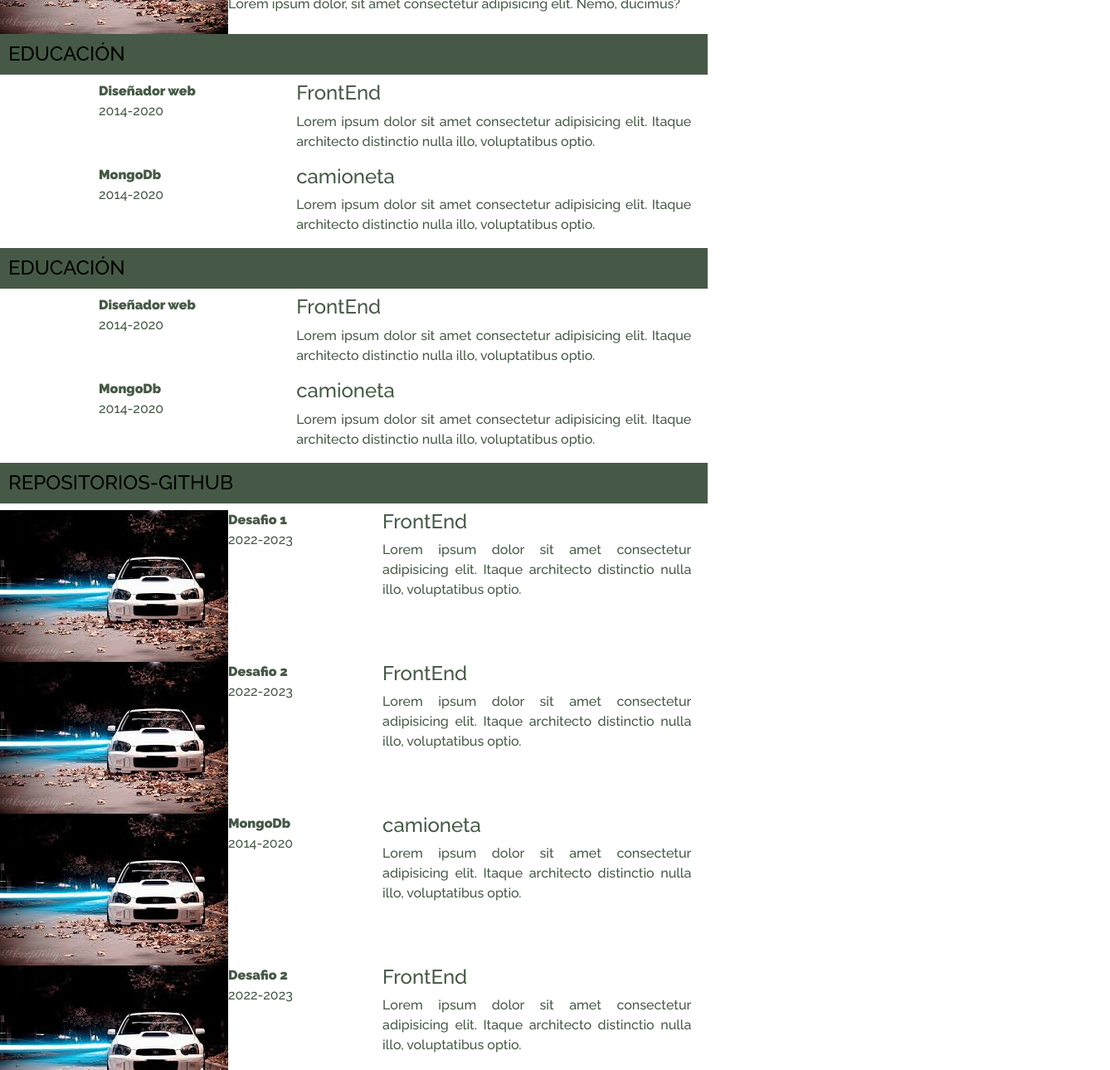
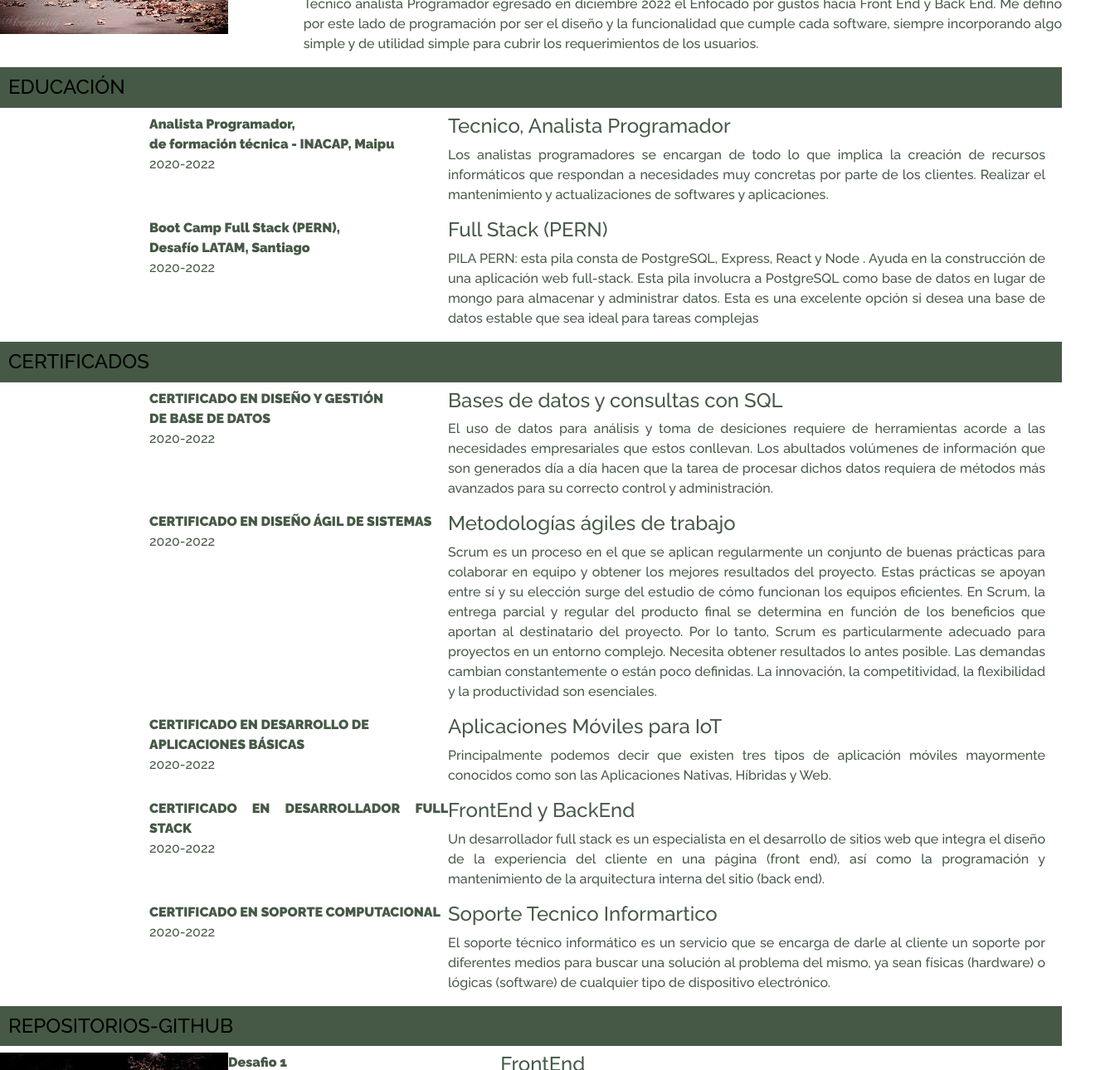
Before and after one commit to luisCastroMarquez/luisCastroMarquez.github.io, a plain HTML site: page index.html in a window 1280 px wide. Shown: the part 274-1564 px from the top of the page at 83% size, 1338 px wide, since content can reach past the window. Drawn offline with nearby package versions, Linux system fonts and the light colour scheme.

Commit message:
four commit index.html

```diff
--- a/index.html
+++ b/index.html
@@ -21,23 +21,23 @@
             <div class="collapse navbar-collapse " id="navbarSupportedContent">
                 <ul class="navbar-nav offset-9 mb-5 mb-lg-1">
                     <li class="nav-item ">
-                        <a class="nav-link text-white" aria-current="page" href="Home">Home</a>
+                        <a class="nav-link text-white" aria-current="page" href="#">Home</a>
                     </li>
                     <li class="nav-item">
-                        <a class="nav-link text-white-" href="#">Features</a>
+                        <a class="nav-link text-white-" href="#">Educación</a>
                     </li>
                     <li class="nav-item">
-                        <a class="nav-link text-white-" href="#">Pricing</a>
+                        <a class="nav-link text-white-" href="#">Repositorios</a>
                     </li>
                     <li class="nav-item">
-                        <a class="nav-link text-white-" href="#">Disabled</a>
+                        <a class="nav-link text-white-" href="#">Contacto</a>
                     </li>
                 </ul>
             </div>
         </div>
     </nav>
 
-    <div class="col-md-offset2 col-md-8" id="contenedor">
+    <div class="col-md-set-2 col-md-12-center" id="contenedor">
 
         <div id="header">
             <div>
@@ -48,7 +48,8 @@
                 <h1 class="nombre"> Luis Castro Márquez</h1>
                 <p id="linea"></p>
                 <h2 id="descripcion">Full Stack (PERN)</h2>
-                <p>Lorem ipsum dolor, sit amet consectetur adipisicing elit. Nemo, ducimus?</p>
+                <p>Tecnico analista Programador egresado en diciembre 2022 el Enfocado por gustos hacía Front End y Back End. Me defino por este lado de programación por ser el diseño y la funcionalidad que cumple cada software,
+                siempre incorporando algo simple y de utilidad simple para cubrir los requerimientos de los usuarios.</p>
             </div>
         </div>
 
@@ -63,13 +64,14 @@
                     </div>
 
                     <div>
-                        <span id="head">Diseñador web</span>
-                        <p>2014-2020</p>
+                        <span id="head">Analista Programador, <br>
+                        de formación técnica - INACAP, Maipu</span>
+                        <p>2020-2022</p>
                     </div>
 
                     <div>
-                        <h4 id="encabezado">FrontEnd</h4>
-                        <p>Lorem ipsum dolor sit amet consectetur adipisicing elit. Itaque architecto distinctio nulla illo, voluptatibus optio.</p>
+                        <h4 id="encabezado">Tecnico, Analista Programador</h4>
+                        <p>Los analistas programadores se encargan de todo lo que implica la creación de recursos informáticos que respondan a necesidades muy concretas por parte de los clientes. Realizar el mantenimiento y actualizaciones de softwares y aplicaciones.</p>
                     </div>
 
                 </div>
@@ -80,13 +82,14 @@
                     </div>
 
                     <div>
-                        <span id="head">MongoDb</span>
-                        <p>2014-2020</p>
+                        <span id="head">Boot Camp Full Stack (PERN), <br>
+                        Desafío LATAM, Santiago</span>
+                        <p>2020-2022</p>
                     </div>
 
                     <div>
-                        <h4 id="encabezado">camioneta</h4>
-                        <p>Lorem ipsum dolor sit amet consectetur adipisicing elit. Itaque architecto distinctio nulla illo, voluptatibus optio.</p>
+                        <h4 id="encabezado">Full Stack (PERN)</h4>
+                        <p>PILA PERN: esta pila consta de PostgreSQL, Express, React y Node . Ayuda en la construcción de una aplicación web full-stack. Esta pila involucra a PostgreSQL como base de datos en lugar de mongo para almacenar y administrar datos. Esta es una excelente opción si desea una base de datos estable que sea ideal para tareas complejas</p>
                     </div>
                 </div>
             </div>
@@ -95,7 +98,7 @@
         <div class="row">
 
             <div id="col-md-12">
-                <h4 id="experiencia">Educación</h4>
+                <h4 id="experiencia">Certificados</h4>
 
                 <div id="experiencia-contenedor">
                     <div>
@@ -103,13 +106,14 @@
                     </div>
 
                     <div>
-                        <span id="head">Diseñador web</span>
-                        <p>2014-2020</p>
+                        <span id="head">CERTIFICADO EN DISEÑO Y GESTIÓN <br>
+                        DE BASE DE DATOS</span>
+                        <p>2020-2022</p>
                     </div>
 
                     <div>
-                        <h4 id="encabezado">FrontEnd</h4>
-                        <p>Lorem ipsum dolor sit amet consectetur adipisicing elit. Itaque architecto distinctio nulla illo, voluptatibus optio.</p>
+                        <h4 id="encabezado">Bases de datos y consultas con SQL</h4>
+                        <p>El uso de datos para análisis y toma de desiciones requiere de herramientas acorde a las necesidades empresariales que estos conllevan. Los abultados volúmenes de información que son generados día a día hacen que la tarea de procesar dichos datos requiera de métodos más avanzados para su correcto control y administración.</p>
                     </div>
 
                 </div>
@@ -120,13 +124,64 @@
                     </div>
 
                     <div>
-                        <span id="head">MongoDb</span>
-                        <p>2014-2020</p>
+                        <span id="head">CERTIFICADO EN DISEÑO ÁGIL DE SISTEMAS</span>
+                        <p>2020-2022</p>
                     </div>
 
                     <div>
-                        <h4 id="encabezado">camioneta</h4>
-                        <p>Lorem ipsum dolor sit amet consectetur adipisicing elit. Itaque architecto distinctio nulla illo, voluptatibus optio.</p>
+                        <h4 id="encabezado">Metodologías ágiles de trabajo</h4>
+                        <p>Scrum es un proceso en el que se aplican regularmente un conjunto de buenas prácticas para colaborar en equipo y obtener los mejores resultados del proyecto. Estas prácticas se apoyan entre sí y su elección surge del estudio de cómo funcionan los equipos eficientes.
+
+                            En Scrum, la entrega parcial y regular del producto final se determina en función de los beneficios que aportan al destinatario del proyecto. Por lo tanto, Scrum es particularmente adecuado para proyectos en un entorno complejo. Necesita obtener resultados lo antes posible. Las demandas cambian constantemente o están poco definidas. La innovación, la competitividad, la flexibilidad y la productividad son esenciales.</p>
+                    </div>
+                </div>
+
+                <div id="experiencia-contenedor">
+                    <div>
+                        <i><i class="fa fa-check" aria-hidden="true"></i></i>
+                    </div>
+
+                    <div>
+                        <span id="head">CERTIFICADO EN DESARROLLO DE <br>
+                        APLICACIONES BÁSICAS</span>
+                        <p>2020-2022</p>
+                    </div>
+
+                    <div>
+                        <h4 id="encabezado">Aplicaciones Móviles para IoT</h4>
+                        <p>Principalmente podemos decir que existen tres tipos de aplicación móviles mayormente conocidos como son las Aplicaciones Nativas, Híbridas y Web.</p>
+                    </div>
+                </div>
+
+                <div id="experiencia-contenedor">
+                    <div>
+                        <i><i class="fa fa-check" aria-hidden="true"></i></i>
+                    </div>
+
+                    <div>
+                        <span id="head">CERTIFICADO EN DESARROLLADOR FULL STACK</span>
+                        <p>2020-2022</p>
+                    </div>
+
+                    <div>
+                        <h4 id="encabezado">FrontEnd y BackEnd</h4>
+                        <p>Un desarrollador full stack es un especialista en el desarrollo de sitios web que integra el diseño de la experiencia del cliente en una página (front end), así como la programación y mantenimiento de la arquitectura interna del sitio (back end).</p>
+                    </div>
+                </div>
+
+                <div id="experiencia-contenedor">
+                    <div>
+                        <i><i class="fa fa-check" aria-hidden="true"></i></i>
+                    </div>
+
+                    <div>
+                        <span id="head">CERTIFICADO EN SOPORTE COMPUTACIONAL</span>
+                        <p>2020-2022</p>
+                    </div>
+
+                    <div>
+                        <h4 id="encabezado">Soporte Tecnico Informartico</h4>
+                        <p>El soporte técnico informático es un servicio que se encarga de darle al cliente un soporte por diferentes medios para buscar una solución al problema del mismo, ya sean físicas (hardware) o lógicas (software) de cualquier tipo de dispositivo electrónico.</p>
                     </div>
                 </div>
             </div>
@@ -135,7 +190,7 @@
 
         <div class="row">
 
-            <div id="col-md-12">
+            <div id="col-md-4">
                 <h4 id="experiencia">Repositorios-GitHub</h4>
 
                 <div id="experiencia-contenedor">
@@ -212,7 +267,7 @@
 
     <div class="row">
 
-        <div class="col-md-5" id="otro-contenedor">
+        <div class="col-md-6" id="otro-contenedor">
             <h4 id="experiencia">Contacto</h4>
 
             <ul>
@@ -224,9 +279,8 @@
             </ul>
 
         </div>
-    </div>
 
-    <div class="col-md-7">
+        <div class="col-md-6">
             <h4 id="experiencia">Habilidades</h4>
             <div class="habilidades">
 
@@ -251,9 +305,10 @@
                             <div id="progress"></div>
                         </div>
                     </div>
+
                 </div>
             </div>
-
+        </div>
     </div>
 
     <hr class="w-100">
```
Lines whose indentation alone changed are shown as unchanged.
